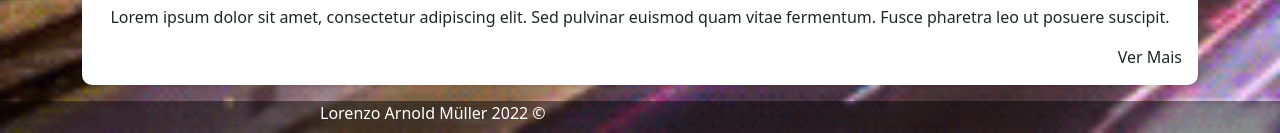
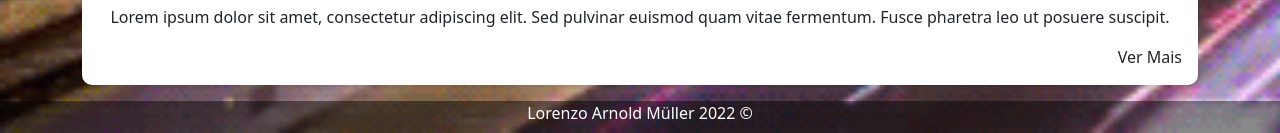
Before and after one commit to crdplGUARANA/trabalho-112322, a plain HTML site: page html/home.html in a window 1280 px wide. Shown: the part 3343-3476 px from the top of the page. Drawn offline with nearby package versions, Linux system fonts and the light colour scheme; files whose address does not match are found by name.

Commit message:
Add files via upload

```diff
--- a/html/home.html
+++ b/html/home.html
@@ -96,7 +96,7 @@
   </main>
 
   <footer class="footer absolute-bottom">
-    <p>Lorenzo Arnold Müller 2022 ©</p>
+    <p class="m-0 p-0 text-center">Lorenzo Arnold Müller 2022 ©</p>
     </div>
   </footer>
 
```
Also changed, not shown: html/paginaLocal.html (+1 -1 lines), html/register.html (+1 -1 lines), index.html (+1 -1 lines).
